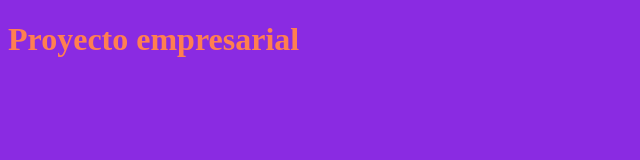
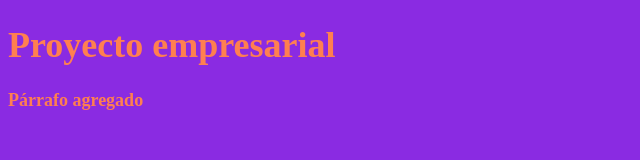
Before and after one commit to XaviAgenjo/CursoGit, a plain HTML site: page index.html in a window 1280 px wide. Shown: the whole page, without its empty margins (0-640 px from the left). Drawn offline with Linux system fonts and the light colour scheme.

Commit message:
font-size & p

```diff
--- a/CSS/MyStyles.css
+++ b/CSS/MyStyles.css
@@ -1,5 +1,6 @@
 body {
     background-color: blueviolet;
     font-weight:bold;
-    color:coral
+    color:coral;
+    font-size:18px;
 }
--- a/index.html
+++ b/index.html
@@ -9,6 +9,7 @@
 </head>
 <body>
     <h1>Proyecto empresarial</h1>
+    <p>Párrafo agregado</p>
 
 </body>
 </html>
```
